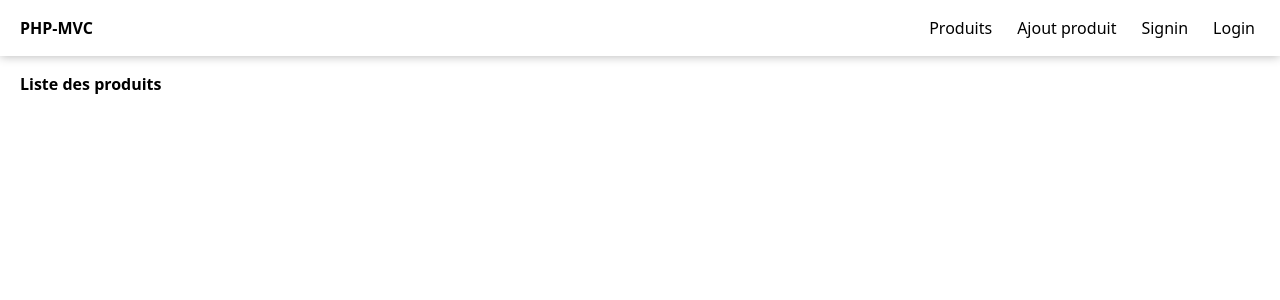
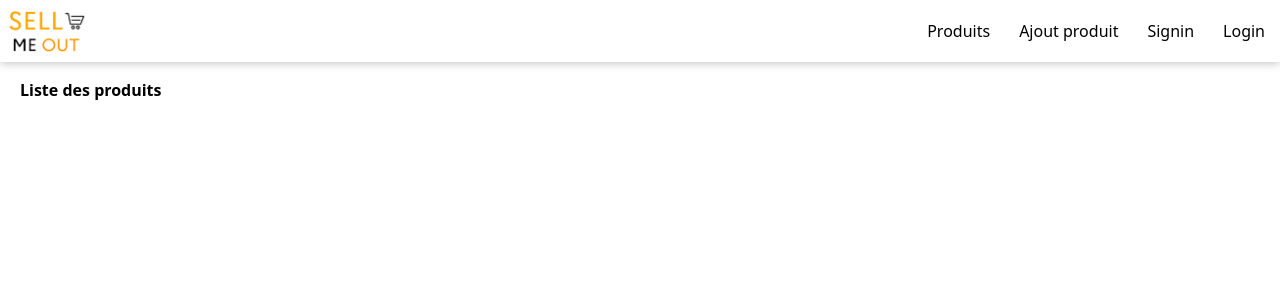
Before and after one commit to tdusautoir/sellMeOut, a PHP site: page / in a window 1280 px wide. Shown: the top 300 px of the page. Run offline with PHP 8.4, Linux system fonts and the light colour scheme; data that the repository does not hold is empty.

Commit message:
Adaptation navbar

```diff
--- a/View/Product/products.php
+++ b/View/Product/products.php
@@ -3,7 +3,8 @@
     <div class="products-list">
         <?php foreach($products as $product): ?>
             <div class="product-card" data-href="/Product/<?= $product->id ?>">
-                <h4><?= $product->name ?></h4>
+                <!-- <img src="<?= $product->images ?>" alt=""> -->
+                <h3><?= $product->name ?></h3>
                 <p><?= $product->description ?></p>
                 <p><?= $product->price ?></p>
             </div>
--- a/View/layout.php
+++ b/View/layout.php
@@ -16,7 +16,7 @@
 <body>
     <header>
         <div class="header-content">
-            <h1>PHP-MVC</h1>
+            <img src="../Images/Logo SellMeOut.jpg" alt="Sell Me Out" class="logo">
             <nav>
                 <ul>
                     <li><a href="/products">Produits</a></li>
--- a/style.css
+++ b/style.css
@@ -11,8 +11,13 @@
     max-width: 1440px;
     margin: 0 auto;
     display: flex;
-    padding: 20px;
+    align-items: center;
+    padding: 8px;
     justify-content: space-between;
+}
+
+.header-content .logo{
+    width: 80px;
 }
 
 .header-content nav ul {
@@ -24,7 +29,7 @@
 .header-content nav ul a {
     text-decoration: none;
     color: black;
-    padding: 5px;
+    padding: 7px;
     transition: 200ms ease-in-out;
     border-radius: 5px;
 }
```
Also changed, not shown: Images/Logo SellMeOut.jpg (added), 1 other file.
